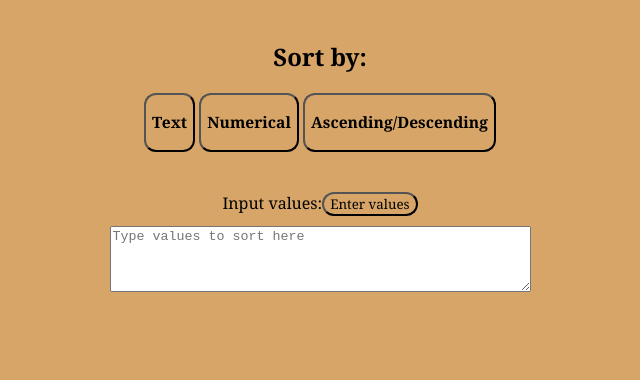
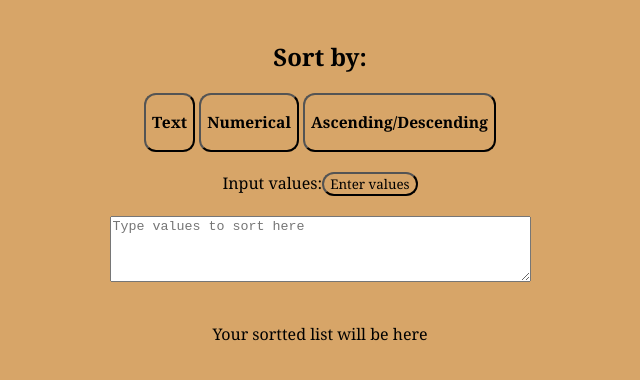
Before and after one commit to cian10904-debug/Sorting-web, a plain HTML site: page sorting.html in a window 1280 px wide. Shown: the part 124-504 px from the top of the page, without its empty margins (320-960 px from the left). Drawn offline with Linux system fonts and the light colour scheme.

Commit message:
Add files via upload

```diff
--- a/sorting.html
+++ b/sorting.html
@@ -28,13 +28,17 @@
         <h3>Ascending/Descending</h3>
     </button>
 </div>
-<div class="large"></div>
+
 
 <div>
     <label for="message">Input values:</label><button>Enter values</button>
 </div>
+<div>
 <textarea id="message" name="message" rows="4" cols="50" placeholder="Type values to sort here"></textarea>
-
+</div>
+<div>
+    <p id='text'>Your sortted list will be here</p>
+</div>
 </body >
 
 </html >
```
